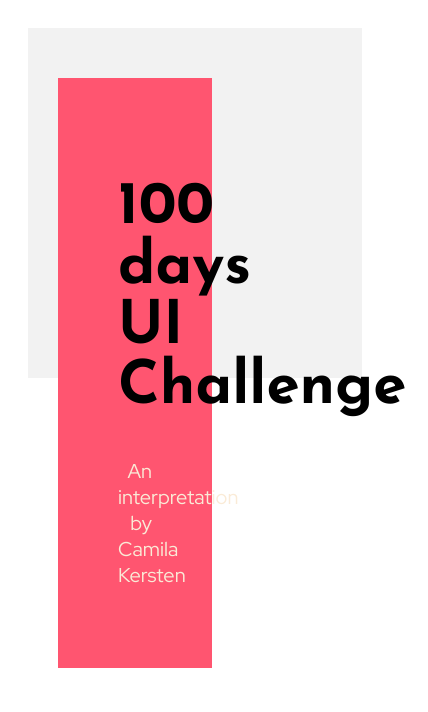
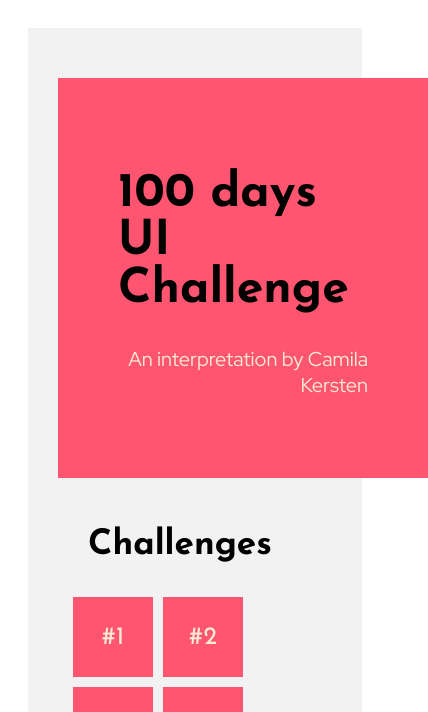
Before and after one commit to camilakersten/100-Days-UI-Challenge, a plain HTML site: page index.html in a window 390 px wide. Shown: the top 712 px of the page, 428 px wide, since content can reach past the window. Drawn offline with Linux system fonts and the light colour scheme.

Commit message:
Minor changes for responsiveness

```diff
--- a/5/5.css
+++ b/5/5.css
@@ -35,4 +35,5 @@ p {
     font-family: 'Lato', sans-serif;
     width: 60%;
     margin-left: 20px;
+    margin-bottom: 20px;
 }
--- a/css/styles.css
+++ b/css/styles.css
@@ -1,8 +1,8 @@
 .content {
     border: 20px solid white;
     background-color: rgba(0,0,0,0.05);
-    height: 100vw;
     box-sizing: border-box;
+    min-width: 300px;
 }
 
 a {
@@ -13,6 +13,7 @@ header {
     background-color: rgba(255,85,112,1);
     margin: 50px 150px 30px 30px;
     padding: 60px;
+    min-width: 250px;
 }
 header>a {
     color: black;
@@ -20,7 +21,7 @@ header>a {
 
 .title {
     font-family: 'Josefin Sans', sans-serif;
-    font-size: 60px;
+    font-size: 3em;
 }
 
 .subtitle {
@@ -43,7 +44,7 @@ h2 {
     flex-direction: row;
     flex-wrap: wrap;
     justify-content:stretch;
-    margin-right: 150px;
+    margin-right: 20%;
 }
 
 li{
```
Also changed, not shown: index.html (+2 -2 lines).
